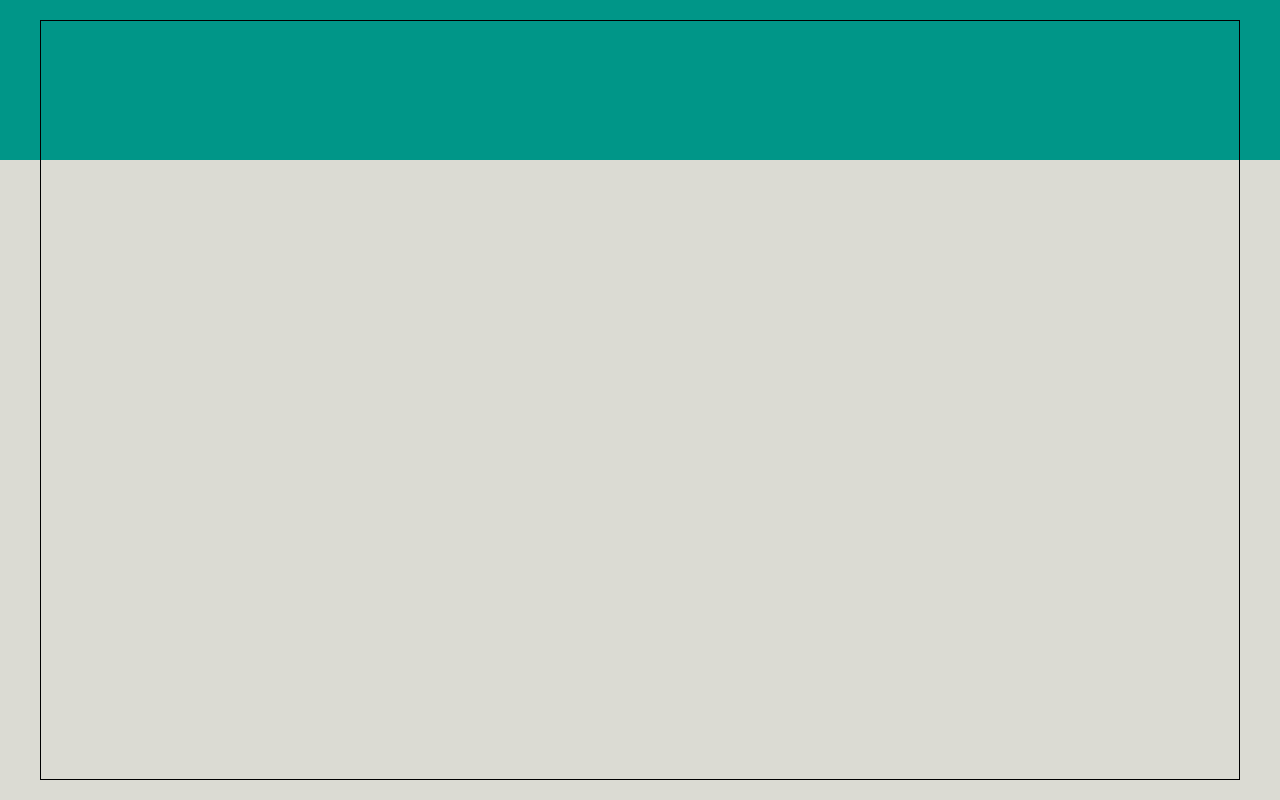
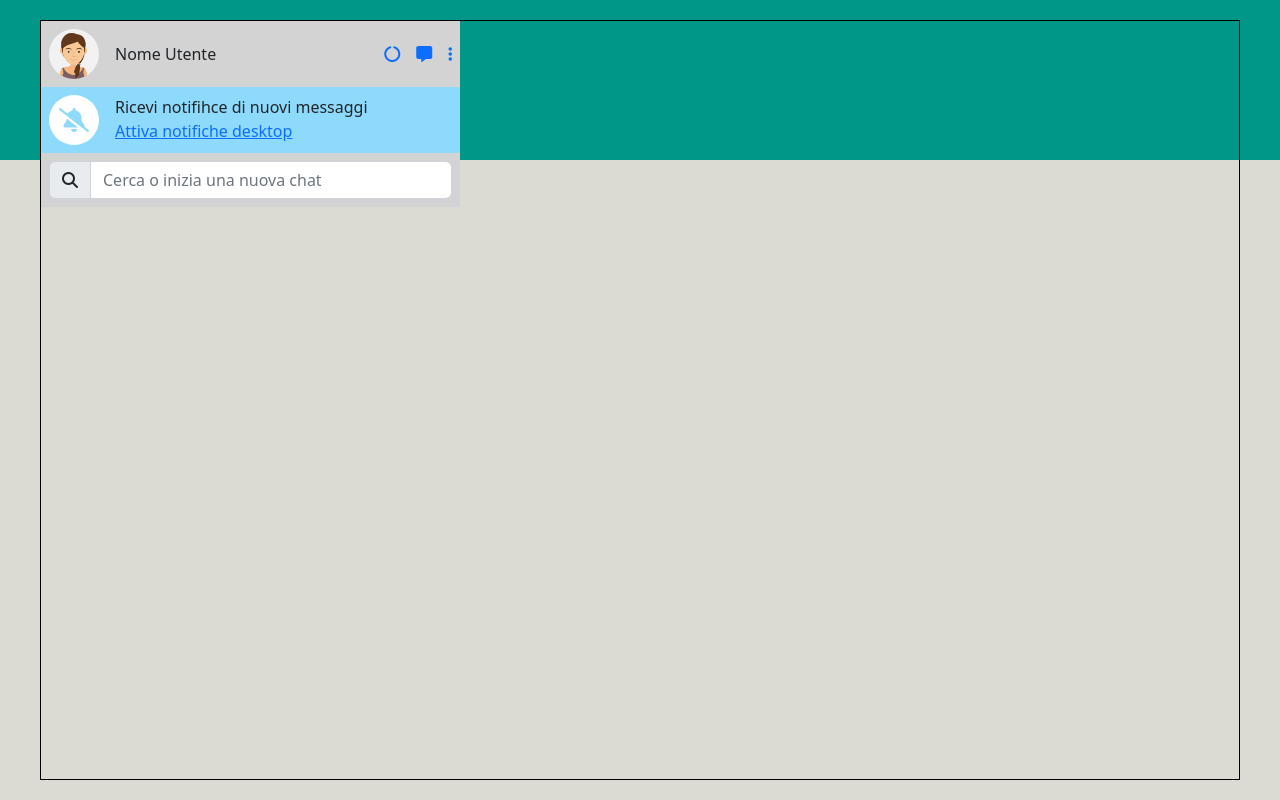
Before and after one commit to Tommicavo/vue-boolzapp, a plain HTML site: page index.html in a window 1280 px wide. Drawn offline with nearby package versions, Linux system fonts and the light colour scheme.

Commit message:
UserName, RiceviNotifiche, cercaOInizia sections

```diff
--- a/css/style.css
+++ b/css/style.css
@@ -1,6 +1,8 @@
 /* Root */
 :root{
     --margin: 20px;
+    --colorNofity: #8EDAFC;
+    --colorMenu: lightgray;
 }
 
 /* Generics */
@@ -9,9 +11,54 @@ body{
     height: calc(100vh - var(--margin));
 }
 
+img{
+    border-radius: 50%;
+}
+
+/* Containers */
 .bzContainer{
     max-width: 1200px;
     height: calc(100% - var(--margin));
     margin: var(--margin) auto;
     border: 1px solid black;
 }
+
+.imgContainer{
+    width: 50px;
+    height: 50px;
+}
+
+.contactsContainer{
+    flex-basis: 35%;
+}
+
+.usernameContainer, .searchContacts{
+    background-color: var(--colorMenu);
+}
+/* Contacts */
+
+.notify{
+    background-color: var(--colorNofity);
+}
+
+.bellCircle{
+    width: 50px;
+    height: 50px;
+    border-radius: 50%;
+    background-color: white;
+}
+
+/* Chats */
+.chats{
+    flex-basis: 65%;
+}
+
+/* Font Awesome */
+.fa-solid{
+    font-size: 1rem;
+}
+
+.fa-solid.fa-bell-slash{
+    font-size: 1.5rem;
+    color: var(--colorNofity);
+}
--- a/index.html
+++ b/index.html
@@ -20,8 +20,37 @@
         <script defer src="js/script.js"></script>
     </head>
     <body>
-        <div class="bzContainer">
-
+        <div class="bzContainer d-flex">
+            <div class="contactsContainer">
+                <div class="usernameContainer d-flex justify-content-between align-items-center p-2">
+                    <div class="userInfo d-flex align-items-center gap-3">
+                        <div class="imgContainer"><img class="img-fluid" src="img/avatar_io.jpg" alt="avatar_io"></div>
+                        <div class="user">Nome Utente</div>
+                    </div>
+                    <div class="userNav d-flex gap-3">
+                        <a href="#"><i class="fa-solid fa-circle-notch"></i></a>
+                        <a href="#"><i class="fa-solid fa-message"></i></a>
+                        <a href="#"><i class="fa-solid fa-ellipsis-vertical"></i></a>
+                    </div>
+                </div>
+                <div class="notify d-flex p-2 gap-3">
+                    <div class="bellIcon">
+                        <div class="bellCircle d-flex justify-content-center align-items-center"><i class="fa-solid fa-bell-slash"></i></div>
+                    </div>
+                    <div class="bellInfo">
+                        <div>Ricevi notifihce di nuovi messaggi</div>
+                        <div><a href="#">Attiva notifiche desktop</a></div>
+                    </div>
+                </div>
+                <div class="searchContacts p-2">
+                    <div class="input-group">
+                        <span class="input-group-text"><i class="fa-solid fa-magnifying-glass"></i></span>
+                        <input type="text" class="form-control" placeholder="Cerca o inizia una nuova chat">
+                    </div>
+                </div>
+                <div class="contacts"></div>
+            </div>
+            <div class="chats"></div>
         </div>
     </body>
 </html>
```
